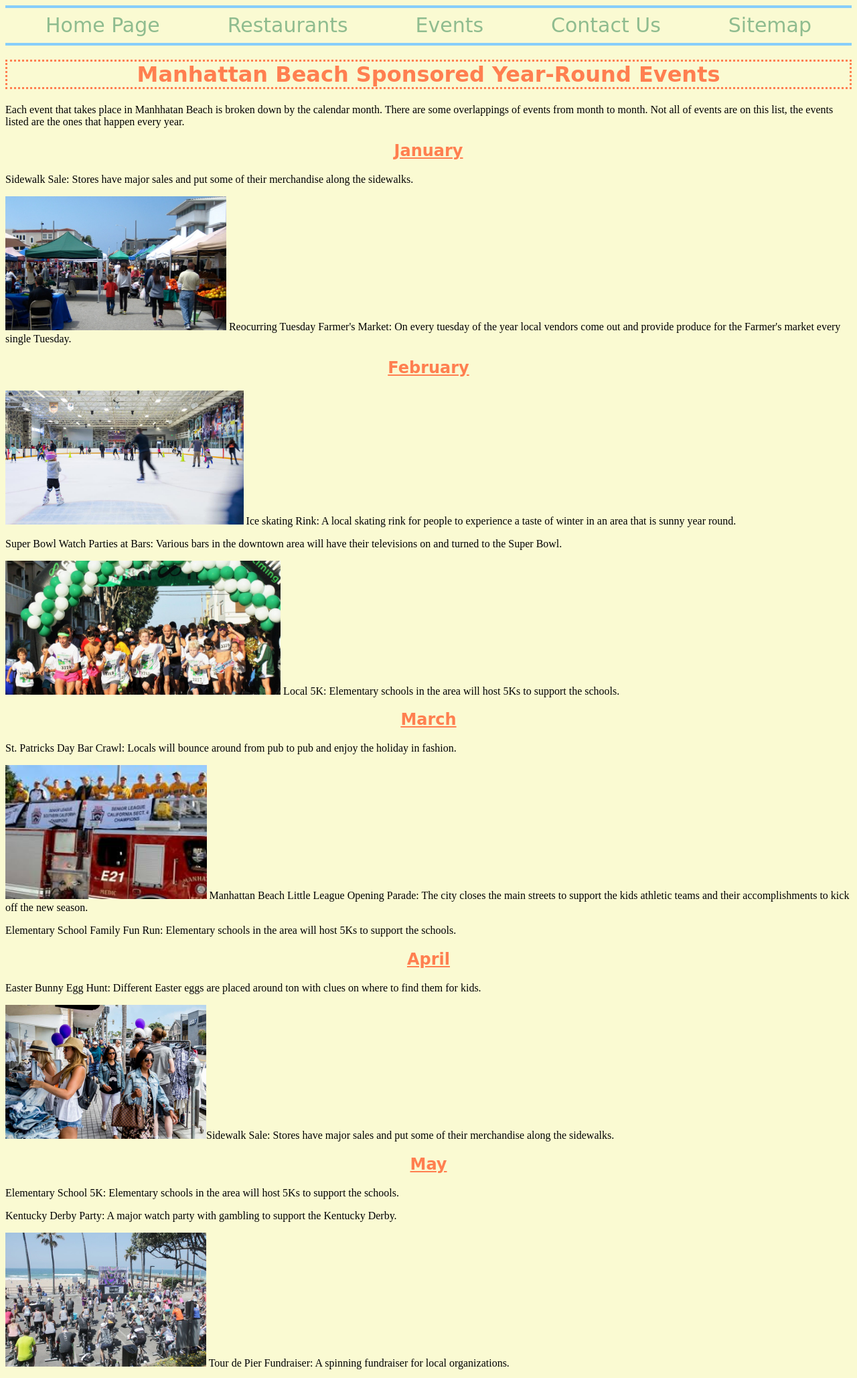
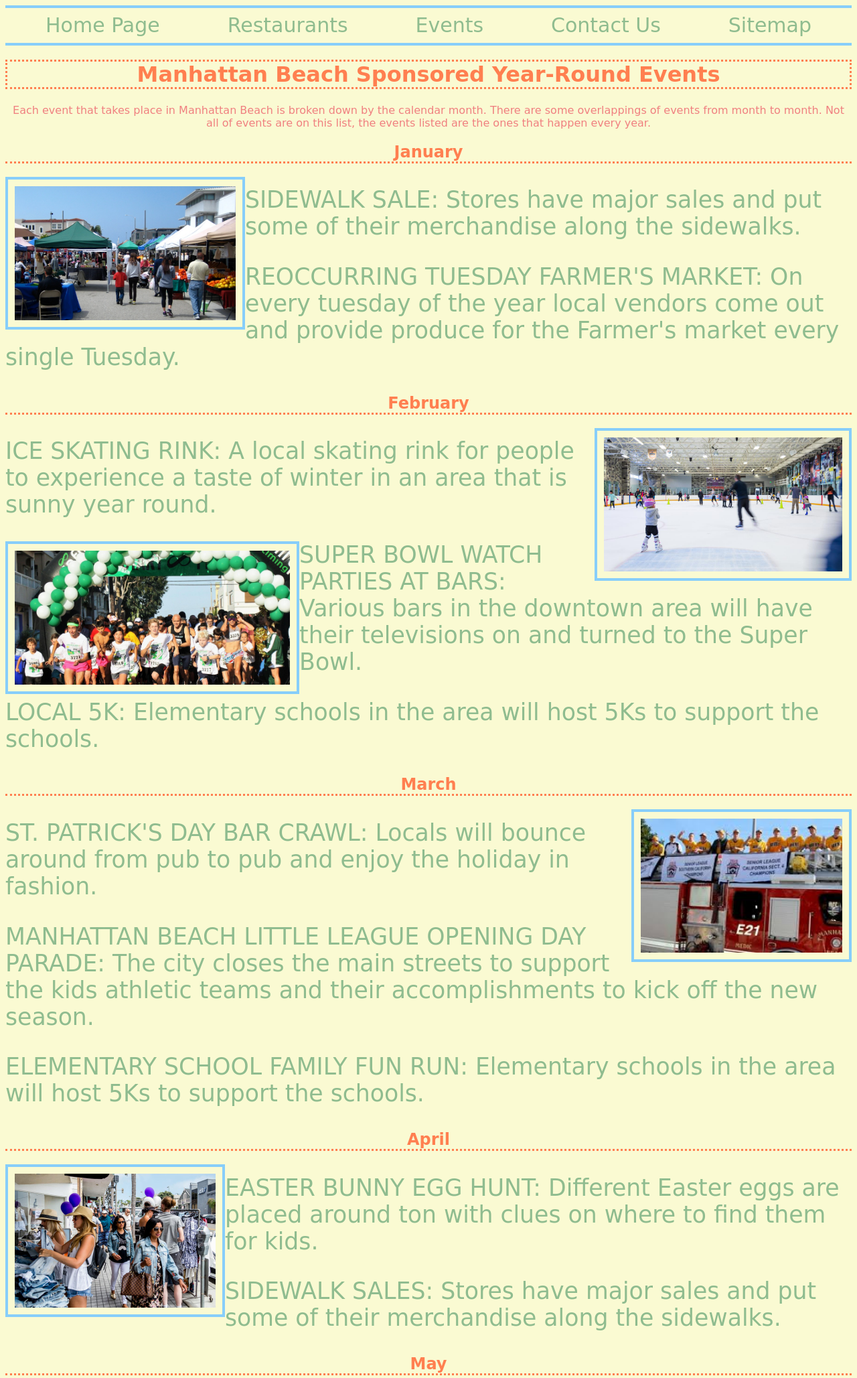
Before and after one commit to jhoffman12/Project, a PHP site: page /Events.html in a window 1280 px wide. Shown: the top 2057 px of the page at 67% size. Run offline with PHP 8.4, Linux system fonts and the light colour scheme.

Commit message:
project v2 updated

```diff
--- a/Events.html
+++ b/Events.html
@@ -3,6 +3,8 @@
 <head>
     <meta charset="UTF-8">
     <meta name="viewport" content="width=device-width, initial-scale=1.0">
+    <meta name="description" content="Looking for a small town beach community to spend your summer in. Manhattan Beach, CA offers an array of fun events year-round and has various summer activities for the entire family. A town known for it's beaches, many families are able to take advantage of the nice weather and the surfable waves. This sight is the perfect place to know what events are happening year-round in Manhattan Beach for both locals and tourists. While you are already in town, check out the restaurants page on our site to find a great place to eat in downtown Manhattan Beach after your day in the sun.">
+    <meta name="keywords" content="beach, Manhattan Beach, California, Southern California, food, events, tourists, attractions, beach, community, restaurants, surfing, swimming, schools, fundraisers, walks, 5Ks, holiday festivities, parties">
     <title>Events</title>
     <link rel="stylesheet" href="baseline.css">
     <link rel="apple-touch-icon" sizes="180x180" href="images/apple-touch-icon.png">
@@ -21,9 +23,20 @@
 <style>
     h2{
         font-family: cursive;
-        text-decoration: underline;
+        border-bottom-style: dotted;
         text-align: center;
         color: coral;
+    }
+    #intro{
+        text-align: center;
+        font-size: medium;
+        color: lightcoral;
+    }
+    p{
+        font-size: 26pt;
+        font-family: cursive;
+        text-align: left;
+        color:darkseagreen;
     }
 </style>
 </head>
@@ -38,115 +51,131 @@
         </ul>
     </div>
     <h1>Manhattan Beach Sponsored Year-Round Events</h1>
-    <p>Each event that takes place in Manhhatan Beach is broken down by the calendar month. There are some overlappings of events from month to month. Not all of events are on this list, the events listed are the ones that happen every year.</p>
+    <p id="intro">Each event that takes place in Manhattan Beach is broken down by the calendar month. There are some overlappings of events from month to month. Not all of events are on this list, the events listed are the ones that happen every year.</p>
     <h2>January</h2>
-    <p>
-        Sidewalk Sale: Stores have major sales and put some of their merchandise along the sidewalks.
+        <img class="pier" src="images/farmersmarket.jpg" alt="fm" title="Farmer's Market" height="200">
+    <p class="plans">
+        SIDEWALK SALE: Stores have major sales and put some of their merchandise along the sidewalks.
     </p>
     <p>
-       <img src="images/farmersmarket.jpg" alt="fm" title="Farmer's Market" height="200"> Reocurring Tuesday Farmer's Market: On every tuesday of the year local vendors come out and provide produce for the Farmer's market every single Tuesday.
+       REOCCURRING TUESDAY FARMER'S MARKET: On every tuesday of the year local vendors come out and provide produce for the Farmer's market every single Tuesday.
     </p>
     <h2>February</h2>
+       <img class="rightp" src="images/iceskating.jpg" alt="ice" title="ice" height="200">
     <p>
-       <img src="images/iceskating.jpg" alt="ice" title="ice" height="200"> Ice skating Rink: A local skating rink for people to experience a taste of winter in an area that is sunny year round.
+       ICE SKATING RINK: A local skating rink for people to experience a taste of winter in an area that is sunny year round.
+    </p>
+    <img class="pier" src="images/grandview.JPG" alt="5k" title="5k" height="200">
+    <p>
+        SUPER BOWL WATCH PARTIES AT BARS: Various bars in the downtown area will have their televisions on and turned to the Super Bowl.
     </p>
     <p>
-        Super Bowl Watch Parties at Bars: Various bars in the downtown area will have their televisions on and turned to the Super Bowl.
+      LOCAL 5K: Elementary schools in the area will host 5Ks to support the schools.
+    </p>
+    <h2>March</h2>
+        <img class="rightp" src="images/littleleague.jpg" alt="little league" title="little league" height="200">
+    <p>
+        ST. PATRICK'S DAY BAR CRAWL: Locals will bounce around from pub to pub and enjoy the holiday in fashion.
     </p>
     <p>
-      <img src="images/grandview.JPG" alt="5k" title="5k" height="200">  Local 5K: Elementary schools in the area will host 5Ks to support the schools.
-    </p>
-    <h2>March</h2>
-    <p>
-        St. Patricks Day Bar Crawl: Locals will bounce around from pub to pub and enjoy the holiday in fashion.
+       MANHATTAN BEACH LITTLE LEAGUE OPENING DAY PARADE: The city closes the main streets to support the kids athletic teams and their accomplishments to kick off the new season.
     </p>
     <p>
-        <img src="images/littleleague.jpg" alt="little league" title="little league" height="200"> Manhattan Beach Little League Opening Parade: The city closes the main streets to support the kids athletic teams and their accomplishments to kick off the new season.
+        ELEMENTARY SCHOOL FAMILY FUN RUN: Elementary schools in the area will host 5Ks to support the schools.
+    </p>
+    <h2>April</h2>
+        <img class="pier" src="images/sidewalksales.jpg" alt="sales" title="sales" height="200">
+    <p>
+        EASTER BUNNY EGG HUNT: Different Easter eggs are placed around ton with clues on where to find them for kids.
     </p>
     <p>
-        Elementary School Family Fun Run: Elementary schools in the area will host 5Ks to support the schools.
+        SIDEWALK SALES: Stores have major sales and put some of their merchandise along the sidewalks.
     </p>
-    <h2>April</h2>
+    <h2>May</h2>
+    <img class="rightp" src="images/tourdepier.jpg" alt="tour de pier" title="tour de pier" height="200">
     <p>
-        Easter Bunny Egg Hunt: Different Easter eggs are placed around ton with clues on where to find them for kids.
+        ELEMENTARY SCHOOL 5K: Elementary schools in the area will host 5Ks to support the schools.
     </p>
     <p>
-        <img src="images/sidewalksales.jpg" alt="sales" title="sales" height="200">Sidewalk Sale: Stores have major sales and put some of their merchandise along the sidewalks.
-    </p>
-    <h2>May</h2>
-    <p>
-        Elementary School 5K: Elementary schools in the area will host 5Ks to support the schools.
+        KENTUCKY DERBY PARTY: A major watch party with gambling to support the Kentucky Derby.
     </p>
     <p>
-        Kentucky Derby Party: A major watch party with gambling to support the Kentucky Derby.
+       TOUR DE PIER FUNDRAISER: A spinning fundraiser for local organizations.
+    </p>
+    <h2>June</h2>
+        <img class="pier" src="images/champcamp.jpg" alt="camps" title="camps" height="200">
+    <p>
+        WINE AUCTION: An auction to support the community's schools.
     </p>
     <p>
-       <img src="images/tourdepier.jpg" alt="tour de pier" title="tour de pier" height="200"> Tour de Pier Fundraiser: A spinning fundraiser for local organizations.
+        SUMMER BEACH CAMPS: These camps run throughout the summer and a re a fun way to keep kids busy and become more comfortable at the beach.
     </p>
-    <h2>June</h2>
+    <h2>July</h2>
+        <img class="rightp" src="images/grandprix.jpg" alt="grand prix" title="grand prix" height="200">
     <p>
-        Wine Auction: An auction to support the community's schools.
+        FOURTH OF JULY FESTIVITIES: Local restaurants prepare for the holiday's festivities and the beaches are packed with people and exciting events.
     </p>
     <p>
-        <img src="images/champcamp.jpg" alt="camps" title="camps" height="200"> Summer Beach Camps: These camps run throughout the summer and a re a fun way to keep kids busy and become more comfortable at the beach.
-    </p>
-    <h2>July</h2>
-    <p>
-        Fourth of July Festivities: Local restaurants prepare for the holiday's festivities and the beaches are packed with people and exciting events.
+        JUNIOR LIFEGUARDS: This gives a chances for kids from the ages of 8-17 to become more comfortable in the ocean. They learn to navigate the waters and learn safety beach practices and train to be junior lifeguards.
     </p>
     <p>
-        USA Beach Volleyball Tournament: Professional beach volleyball players go head to head in one of the most prominent tournaments of the sport.
+        USA BEACH VOLLEYBALL TOURNAMENT: Professional beach volleyball players go head to head in one of the most prominent tournaments of the sport.
     </p>
     <p>
-        <img src="images/grandprix.jpg" alt="grand prix" title="grand prix" height="200"> Grand Prix: A local bike race around town for competitive bikers.
+        GRAND PRIX: A local bike race around town for competitive bikers.
     </p>
     <h2>August</h2>
+        <img class="pier" src="images/mbsixman.jpg" alt="vb" title="six man vb" height="200">
     <p>
-        <img src="images/mbsixman.jpg" alt="vb" title="six man vb" height="200"> Six Man Beach Volleyball Tournament: A fun local volleyball tournament for amateurs to dress up and play some beach volleyball.
+        SIX MAN BEACH VOLLEYBALL TOURNAMENT: A fun local volleyball tournament for amateurs to dress up and play some beach volleyball.
     </p>
     <p>
-        International Surf Festivities: Involves various beach competitions including a swim from one pier to the other, a surf competition and a sand castle building contest.
+        INTERNATIONAL SURF FESTIVITIES: Involves various beach competitions including a swim from one pier to the other, a surf competition and a sand castle building contest.
+    </p>
+       <img class="rightp"src="images/avpmb.jpg" alt="avp" title="avp" height="200">
+    <p>
+       AVP BEACH VOLLEYBALL TOURNAMENT: A beach volleyball tournament where professionals come out to play head to head against one another, in the past, Olympians have played in this tournament.
     </p>
     <p>
-       <img src="images/avpmb.jpg" alt="avp" title="avp" height="200"> AVP Beach Volleyball Tournamnet: A beach volleyball tournament where professionals come out to play head to head against one another, in the past, Olympians have played in this tournament.
+        CATALINA CLASSIC PADDLE COMPETITION: Paddle competition that starts in Manhattan Beach and ends at the infamous Catalina Island.
     </p>
     <p>
-        Catalina Classic Paddle Competition: Paddle competition that starts in Manhattan Beach and ends at the infamous Catalina Island.
-    </p>
-    <p>
-        Sidewalk Sales: Stores have major sales and put some of their merchandise along the sidewalks.
+        SIDEWALK SALES: Stores have major sales and put some of their merchandise along the sidewalks.
     </p>
     <h2>September</h2>
     <p>
-        Downtown Car Show: An opportuity for people to show off their retro cars and locals to enjoy the view.
+        DOWNTOWN CAR SHOW: An opportunity for people to show off their retro cars and locals to enjoy the view.
     </p>
     <h2>October</h2>
+        <img class="pier" src="images/hometownfair.jpg" alt="fair" title="fair" height="200">
     <p>
-        <img src="images/hometownfair.jpg" alt="fair" title="fair" height="200"> Hometown Fair: Local organizations come together to create boothes and all of the profits go directly to the city organizations.
+        HOMETOWN FAIR: Local organizations come together to create boothes and all of the profits go directly to the city organizations.
     </p>
     <p>
-        Manhattan Beach 10K Run: Coinciding with the Hometown Fair, this is a 5k for locals to show support for their organizations.
+        MANHATTAN BEACH 10K RUN: Coinciding with the Hometown Fair, this is a 5k for locals to show support for their organizations.
+    </p>
+    <img class="rightp" src="images/Pumpkinraces.jpg" alt="Halloween" title="Pumpkin Races" height="200">
+    <p>
+        SKETCHERS FRIENDSHIP WALK: A walk founded by Sketchers to promote friendshi everywhere from one pier to the other.
     </p>
     <p>
-        Sketchers Friendship Walk: A walk founded by Sketchers to promote friendshi everywhere from one pier to the other.
+        PUMPKIN RACES/TRICK OR TREATING: Kids decorate pumpkins of all shapes and sizes and then send them rolling down a steep hill in a competition to see who will win.
+    </p>
+    <h2>November</h2>
+        <img class="pier" src="images/OpenHouse.jpg" alt="Open House" title="Open House" height="200">
+    <p>
+        HOLIDAY OPEN HOUSES: Every year the stores open up their doors at really late hours to help the city invitie people to come celebrate the start of the holiday season and the lighting of all the decorations.
+    </p>
+    <h2>December</h2>
+        <img class="rightp" src="images/Fireworks.jpg" alt="Fireworks Night" title="Fireworks Night" height="200">
+    <p>
+        FIREWORKS NIGHT: Every year, the city launches fireworks from the pier to ring in the end of the year and welcome the new one with friends and family.
     </p>
     <p>
-        <img src="images/Pumpkinraces.jpg" alt="Halloween" title="Pumpkin Races" height="200"> Pumpkin Races/Trick or Treating: Kids decorate pumpkins of all shapes and sizes and then send them rolling down a steep hill in a competition to see who will win.
-    </p>
-    <h2>November</h2>
-    <p>
-        <img src="images/OpenHouse.jpg" alt="Open House" title="Open House" height="200"> Holiday Open House: Every year the stores open up their doors at really late hours to help the city invitie people to come celebrate the start of the holiday season and the lighting of all the decorations.
-    </p>
-    <h2>December</h2>
-    <p>
-        <img src="images/Fireworks.jpg" alt="Fireworks Night" title="Fireworks Night" height="200">
-        Fireworks Night: Every year, the city launches fireworks from the pier to ring in the end of the year and welcome the new one with friends and family.
+        HOLIDAY BAR CRAWL: A bar crawl across all of the local pubs for people to ring in the holiday season.
     </p>
     <p>
-        Holiday Bar Crawl: A bar crawl across all of the local pubs for people to ring in the holiday season.
-    </p>
-    <p>
-        Holiday Cookie Decorating for Kids: A cookie decorating competition for kids to show off their decorating skills.
+        HOLIDAY COOKIE DECORATING FOR KIDS: A cookie decorating competition for kids to show off their decorating skills.
     </p>
 
     <p><a href="Projectsitemap.html">Sitemap</a></p>
--- a/Projectsitemap.html
+++ b/Projectsitemap.html
@@ -24,6 +24,7 @@
         font-size: small;
         text-align: center;
         color:lightcoral;
+        font-style: italic;
     }
 
 </style>
@@ -45,6 +46,7 @@
         <ul><a href="ListofRestaurants.html">Restaurants</a></ul>
         <ul><a href="Events.html">Events</a></ul>
     </h3>
+    <h5>*All intellectual property on this website can be found on google images or in the public domain, the site-owner takes no credit for any of the videos or images.*</h5>
     <h5>I, Jamie Hoffman, pledge my honor that I have neither received nor provided unauthorized assistance during the completion of this work. I have read the term project instructions and observed all the restrictions and limitations specified therein.</h5>
 </body>
 </html>
--- a/baseline.css
+++ b/baseline.css
@@ -30,7 +30,7 @@ h1{
     text-align: center;
     color: coral;
 }
-#pier{
+.pier{
     position: relative;
     z-index: -1;
     display: block;
@@ -50,3 +50,26 @@ h1{
     height: 300px;
     width: 400px;
 }
+.rightp{
+    position: relative;
+    z-index: -1;
+    display: block;
+    float: right;
+    border-width:4px; border-style: solid; border-color: lightskyblue;
+    margin-left: auto;
+    margin-right: auto;
+    padding: 10px
+}
+table{
+    margin-left: auto;
+    margin-right: auto;
+    font-family: cursive;
+    border-collapse: collapse;
+    border: solid lightskyblue;
+    border-width: medium;
+    text-align: center;
+}
+caption{
+    font-size: 20pt;
+    color: lightcoral;
+}
--- a/index.html
+++ b/index.html
@@ -5,6 +5,7 @@
     <meta name="viewport" content="width=device-width, initial-scale=1.0">
     <meta name="author" content="Jamie Hoffman">
     <meta name="description" content="Manhattan Beach tourist attractions, the website that tells you where to go, what to do, and where to eat in Manhattan Beach,CA.">
+    <meta name="keyword" content="Manhattan Beach, attractions, summer, beach, community, ocean, Southern California, Los Angeles, beach sports, restaurants, south bay, recommended restaurants">
     <title>Project Home Page</title>
     <link rel="stylesheet" href="baseline.css">
     <link rel="apple-touch-icon" sizes="180x180" href="images/apple-touch-icon.png">
@@ -41,7 +42,7 @@
         </ul>
     </div>
     <h1>Places to Eat and Things to See in Manhattan Beach, CA</h1>
-    <img id="pier" src="images/MBPier.jpg" alt="Manhattan Beach Pier" title="Manhattan Beach Pier" height="350"/>
+    <img class="pier" src="images/MBPier.jpg" alt="Manhattan Beach Pier" title="Manhattan Beach Pier" height="350"/>
     <p>
         Located in Southern California, Manhattan Beach is a hidden gem. It is known for being the land of beach volleyball and a place for tourists to enjoy the beach during the summer months. Manhattan Beach is an extremely large magnet for tourists. This website will help tourists decide what to do during their stay in the wonderful beach community. This website can help users find the perfect place to eat in Downtown Manhattan Beach depending on their needs. It also lists some other fun activities that visitors can do while in the area. The restaurants listed on this website are only ones in Downtown Manhattan Beach and it does not list all of the restaurants in the Downtown area. The restaurants range from high-end meals to quick grab-and-go food options. If you find something that catches your eye, click on the link to the company's website to learn more information.
     </p>
```
Also changed, not shown: ListofRestaurants.html (+19 -1 lines), 1 other file.
